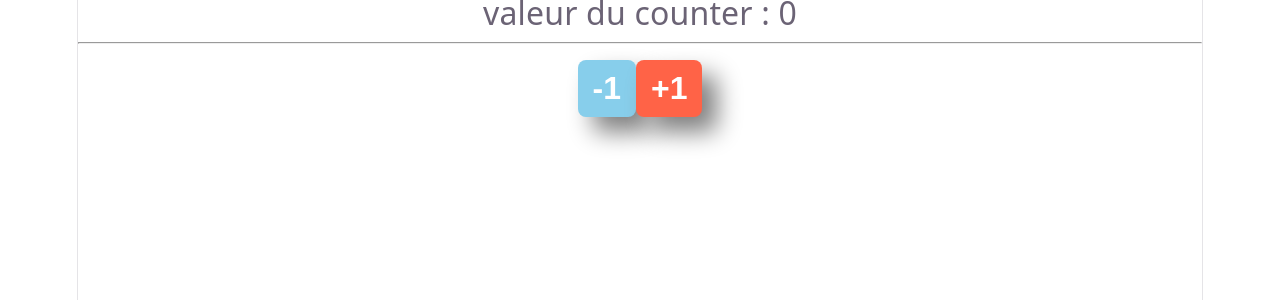
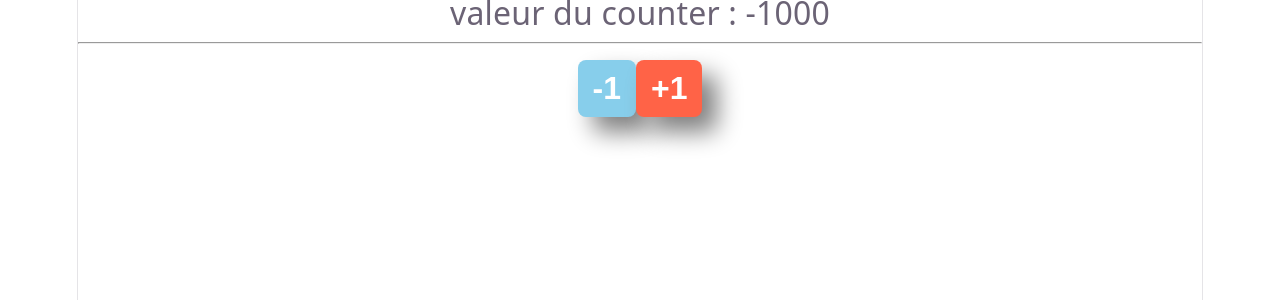
Before and after one commit to champix56/2026-09-14-tjscv1, a React (Vite) app: page / in a window 1280 px wide. Shown: the top 300 px of the page. Built offline with nearby package versions, Linux system fonts and the light colour scheme.

Commit message:
useEffect

```diff
--- a/src/components/App/App.tsx
+++ b/src/components/App/App.tsx
@@ -1,10 +1,32 @@
-import React, { useState } from "react";
+import { useEffect, useState } from "react";
 import Button, { PrimaryButton } from "../ui/Button/Button";
 import "./App.css";
 
 function App() {
   const [counter, setCounter] = useState(0)
   //const [table, setTable] = useState<Array<any>>([])
+  //montage uniquement
+    useEffect(() => {
+    console.log('mount uniquement');
+    setCounter(-1000)
+    return () => {
+      //demontage
+    }
+  }, [])
+  //mount/update sur variable observé
+  useEffect(() => {
+    console.log('mount/update', counter)
+    return () => {
+      //demontage
+    }
+  }, [counter])
+  //ts les refresh
+  useEffect(() => {
+    console.log('ts update')
+  })
+
+
+
   return (
     <div className="App">
       valeur du counter : {counter}
```
